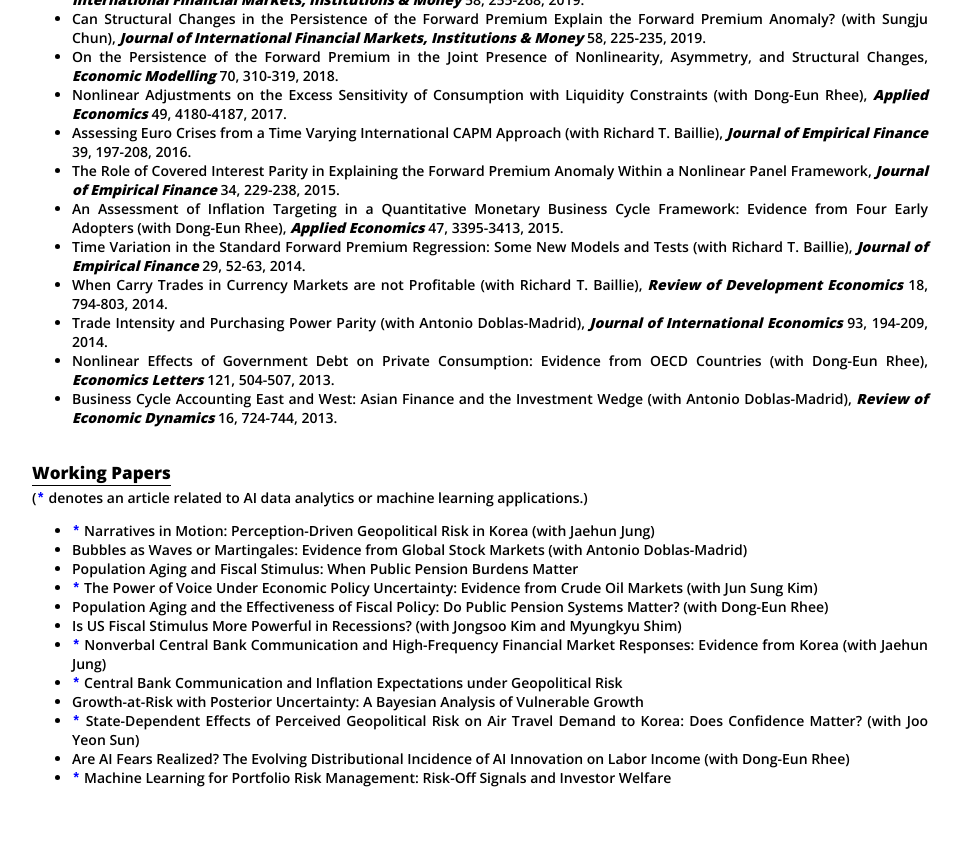
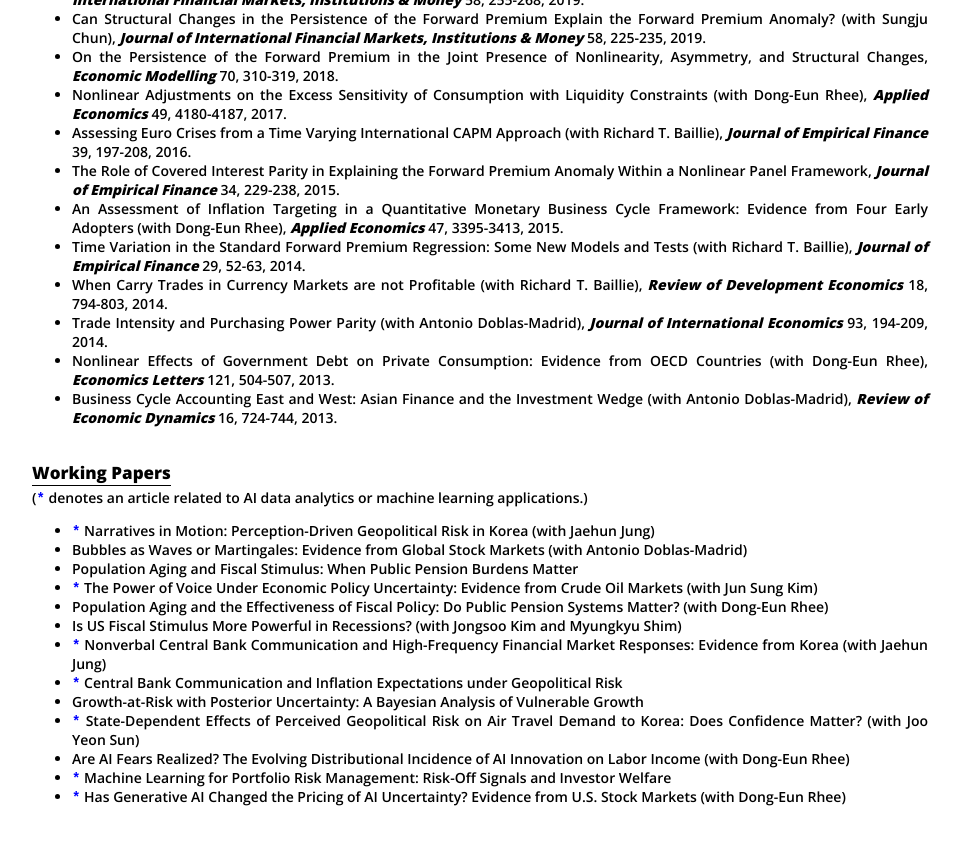
Before and after one commit to dooyeoncho/dooyeoncho.github.io, a Jekyll site: the page built from pages/research.html, in a window 1280 px wide and 900 px high, scrolled down 1332 px. Shown: the top 845 px of the window, without its empty margins (160-1122 px from the left). Built offline with Jekyll 4.4.1, drawn with Linux system fonts in a browser that asks for light colours.

Commit message:
Update research.html

```diff
--- a/pages/research.html
+++ b/pages/research.html
@@ -115,5 +115,6 @@ span.highlight-title {
 		<span class="highlight-title"><li><code style="color : blue"><b>*</b></code> State-Dependent Effects of Perceived Geopolitical Risk on Air Travel Demand to Korea: Does Confidence Matter? (with Joo Yeon Sun)</li></span>
 		<span class="highlight-title"><li> Are AI Fears Realized? The Evolving Distributional Incidence of AI Innovation on Labor Income (with Dong-Eun Rhee)</li></span>
 		<span class="highlight-title"><li><code style="color : blue"><b>*</b></code> Machine Learning for Portfolio Risk Management: Risk-Off Signals and Investor Welfare</li></span>
+		<span class="highlight-title"><li><code style="color : blue"><b>*</b></code> Has Generative AI Changed the Pricing of AI Uncertainty? Evidence from U.S. Stock Markets (with Dong-Eun Rhee)</li></span>
 	</ul>
 </div>&nbsp;&nbsp;&nbsp;&nbsp;&nbsp;&nbsp;
```
